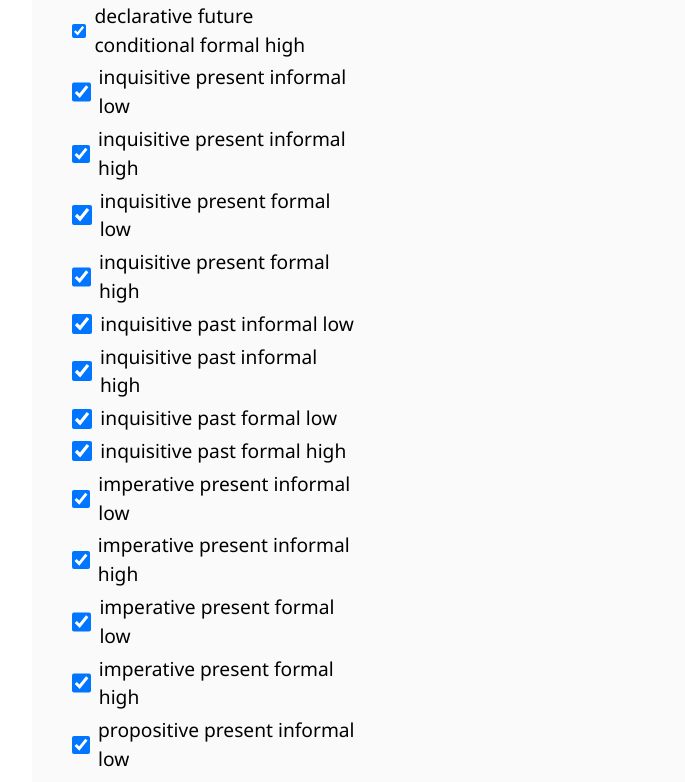
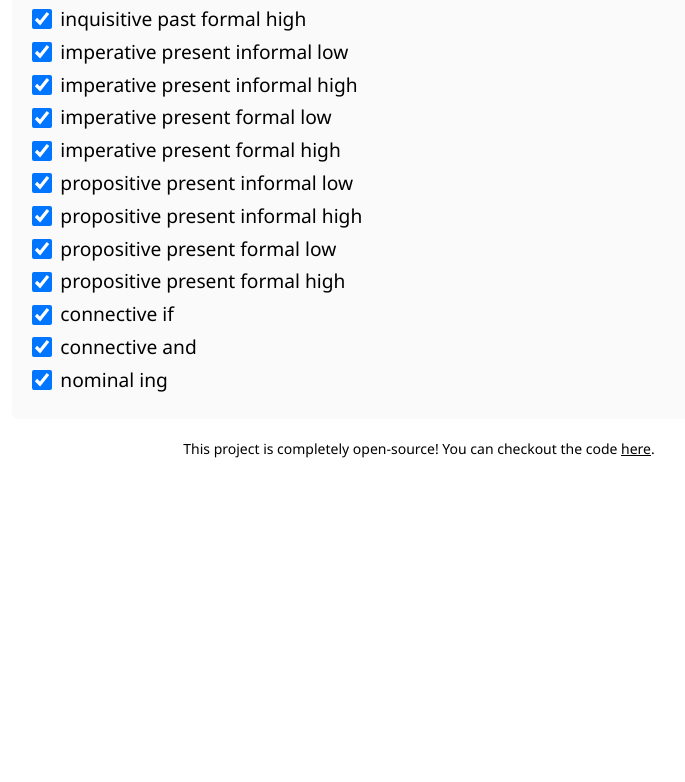
Before and after one commit to BrookJeynes/verb-master, a React (Vite) app: page / in a window 1280 px wide. Shown: the part 1248-2030 px from the top of the page, without its empty margins (221-906 px from the left). After the commit the page ends 1723 px from the top, so only its background shows below. Built offline with nearby package versions, Linux system fonts and the light colour scheme.

Commit message:
fix: reduce side padding. feat: added github link to the bottom of page.

```diff
--- a/src/App.tsx
+++ b/src/App.tsx
@@ -83,7 +83,7 @@ function Home({
     return (
         <div className="flex w-full flex-col items-center">
             <form
-                className="flex w-full flex-col items-center px-10 py-4 text-black xl:w-4/6 2xl:w-2/3"
+                className="flex w-full flex-col items-center px-5 py-4 text-black xl:w-4/6 2xl:w-2/3"
                 onSubmit={start}
             >
                 {error && <div className="mb-10 w-2/3 rounded-md bg-redhover px-4 py-2 text-base">
@@ -115,7 +115,7 @@ function Home({
                     </button>
                 </div>
 
-                <div className="mt-12 flex w-full flex-col justify-center gap-24 rounded-md bg-lightgray px-10 py-6  md:flex-row">
+                <div className="mt-12 flex w-full flex-col justify-center gap-24 rounded-md bg-lightgray px-5 py-6  md:flex-row">
                     <div className="flex flex-col gap-1">
                         <h3 className="mb-4 text-2xl font-bold">Conjugation Forms</h3>
                         {Object.keys(config.tenses).map(tense_key => {
@@ -233,7 +233,10 @@ function Home({
                         </div>
                     </div>
                 </div>
-            </form >
+                <footer className="mt-5">
+                    <p className="text-sm">This project is completely open-source! You can checkout the code <a className="underline hover:text-blue" target="_blank" href="https://github.com/brookjeynes/korean_conjugation_drill">here</a>.</p>
+                </footer>
+            </form>
         </div>
     );
 }
@@ -298,7 +301,7 @@ function Question({
             className="flex h-full flex-col items-center justify-between text-black"
             onSubmit={onSubmit}
         >
-            <div className="flex size-full flex-col items-center px-10 py-6 md:w-5/6 2xl:w-1/2">
+            <div className="flex size-full flex-col items-center px-5 py-6 md:w-5/6 2xl:w-1/2">
                 <div className="flex w-full items-center gap-4">
                     <FaXmark
                         onClick={onQuit}
@@ -322,7 +325,7 @@ function Question({
             </div>
 
             <div
-                className={"flex w-full items-center justify-center border-t-2 border-t-platinum px-10 py-6 " +
+                className={"flex w-full items-center justify-center border-t-2 border-t-platinum px-5 py-6 " +
                     `${question_state === QuestionState.undecided ? "bg-white" : question_state === QuestionState.correct ? "bg-lightgreen" : "bg-lightred"}`
                 }
             >
@@ -416,7 +419,7 @@ function Result({
     }
 
     return (
-        <div className="flex flex-col items-center gap-8 px-10 py-6">
+        <div className="flex flex-col items-center gap-8 px-5 py-6">
             <h1 className="text-center text-4xl font-bold">Results</h1>
             <p className="text-2xl">{correct_question_count} / {question_count}</p>
             <button
```
